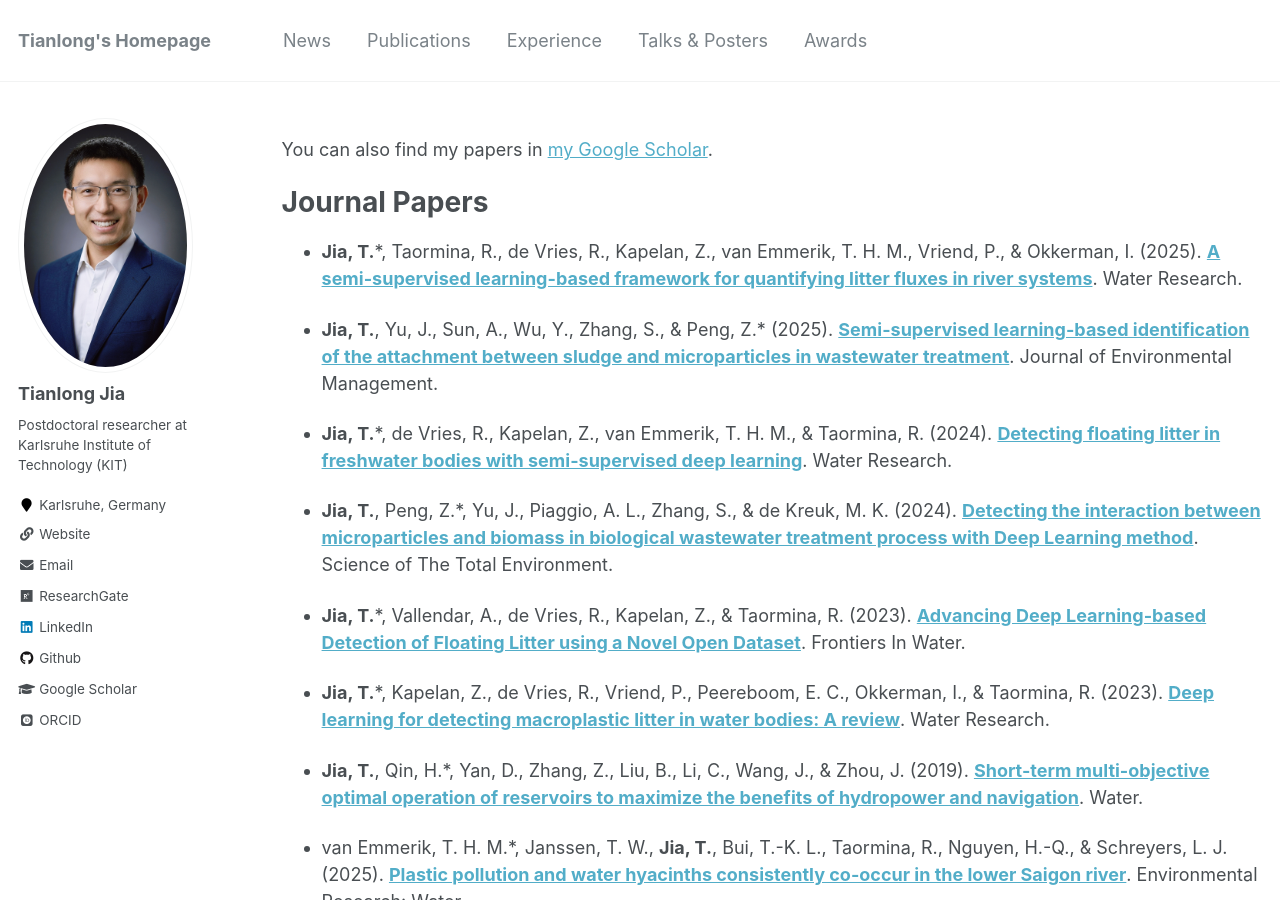
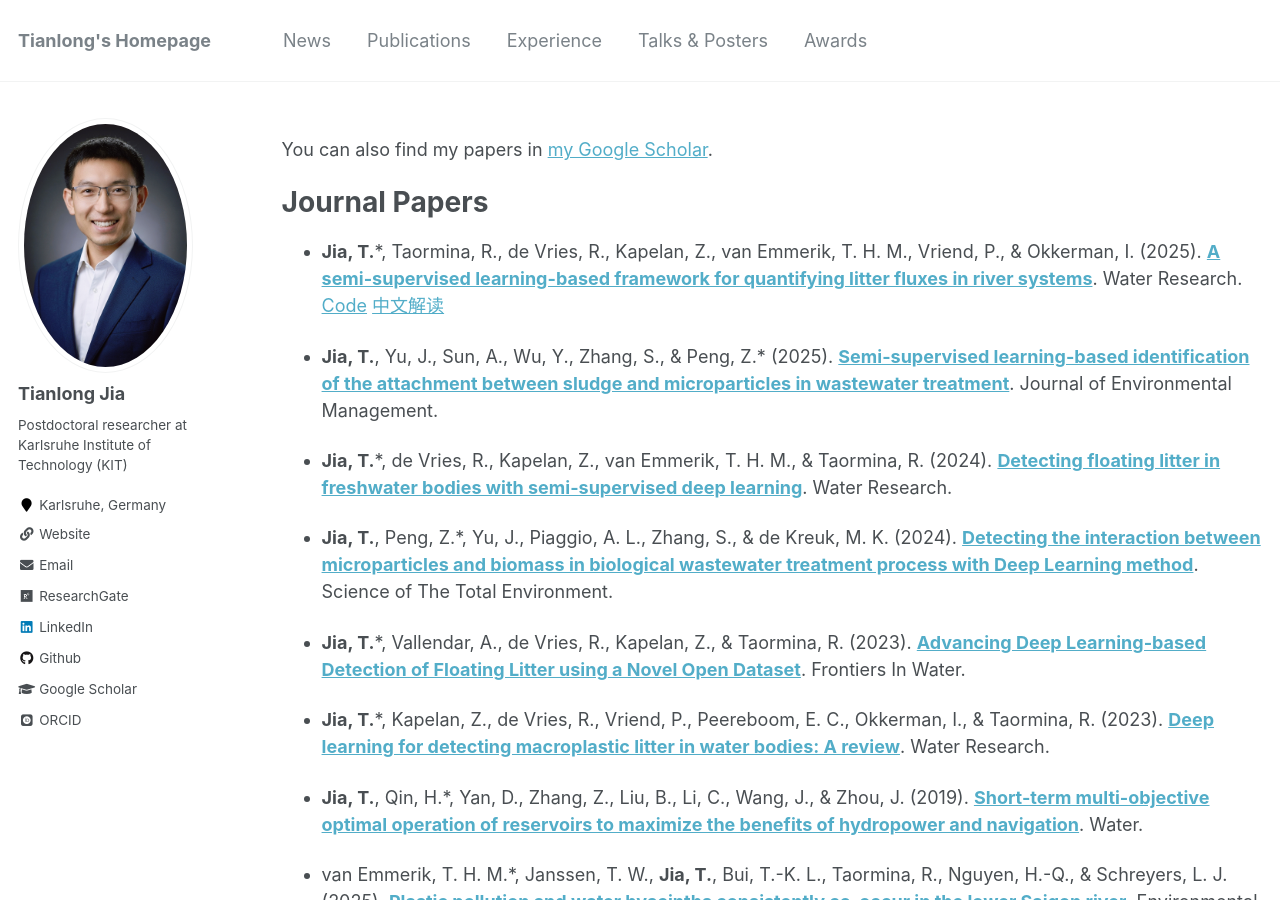
Before and after one commit to TianlongJia/TianlongJia.github.io, a Jekyll site: the page built from _pages/publications.md, in a window 1280 px wide and 900 px high. Built offline with Jekyll 4.4.1, drawn with Linux system fonts in a browser that asks for light colours; some web fonts are replaced.

Commit message:
update Chinese blog for papers

```diff
--- a/_pages/publications.md
+++ b/_pages/publications.md
@@ -9,7 +9,7 @@ You can also find my papers in [my Google Scholar](https://scholar.google.com.hk
 
 # Journal Papers
 <!-- ## 2020 -->
-* **Jia, T.***, Taormina, R., de Vries, R., Kapelan, Z., van Emmerik, T. H. M., Vriend, P., & Okkerman, I. (2025). [**A semi-supervised learning-based framework for quantifying litter fluxes in river systems**](https://doi.org/10.1016/j.watres.2025.124833). Water Research. <br>
+* **Jia, T.***, Taormina, R., de Vries, R., Kapelan, Z., van Emmerik, T. H. M., Vriend, P., & Okkerman, I. (2025). [**A semi-supervised learning-based framework for quantifying litter fluxes in river systems**](https://doi.org/10.1016/j.watres.2025.124833). Water Research. [Code](https://github.com/TianlongJia/deep_plastic_Flux_SSL) [中文解读](https://mp.weixin.qq.com/s/miwYLR1pN6T9IOjn_RSXaQ) <br>
 
 
 * **Jia, T.**, Yu, J., Sun, A., Wu, Y., Zhang, S., & Peng, Z.* (2025).  [**Semi-supervised learning-based identification of the attachment between sludge and microparticles in wastewater treatment**](https://doi.org/10.1016/j.jenvman.2025.124268). Journal of Environmental Management. <br>
```
